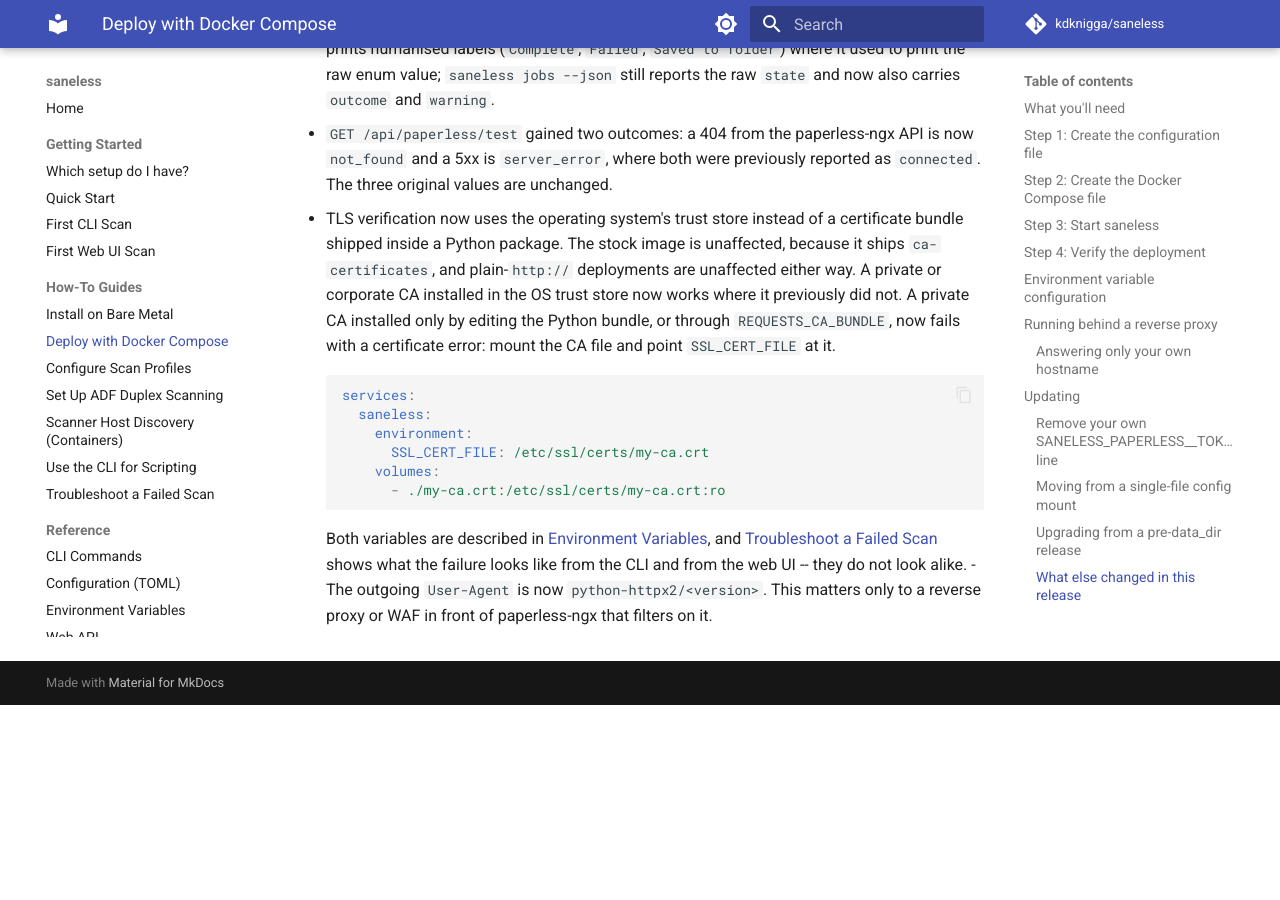
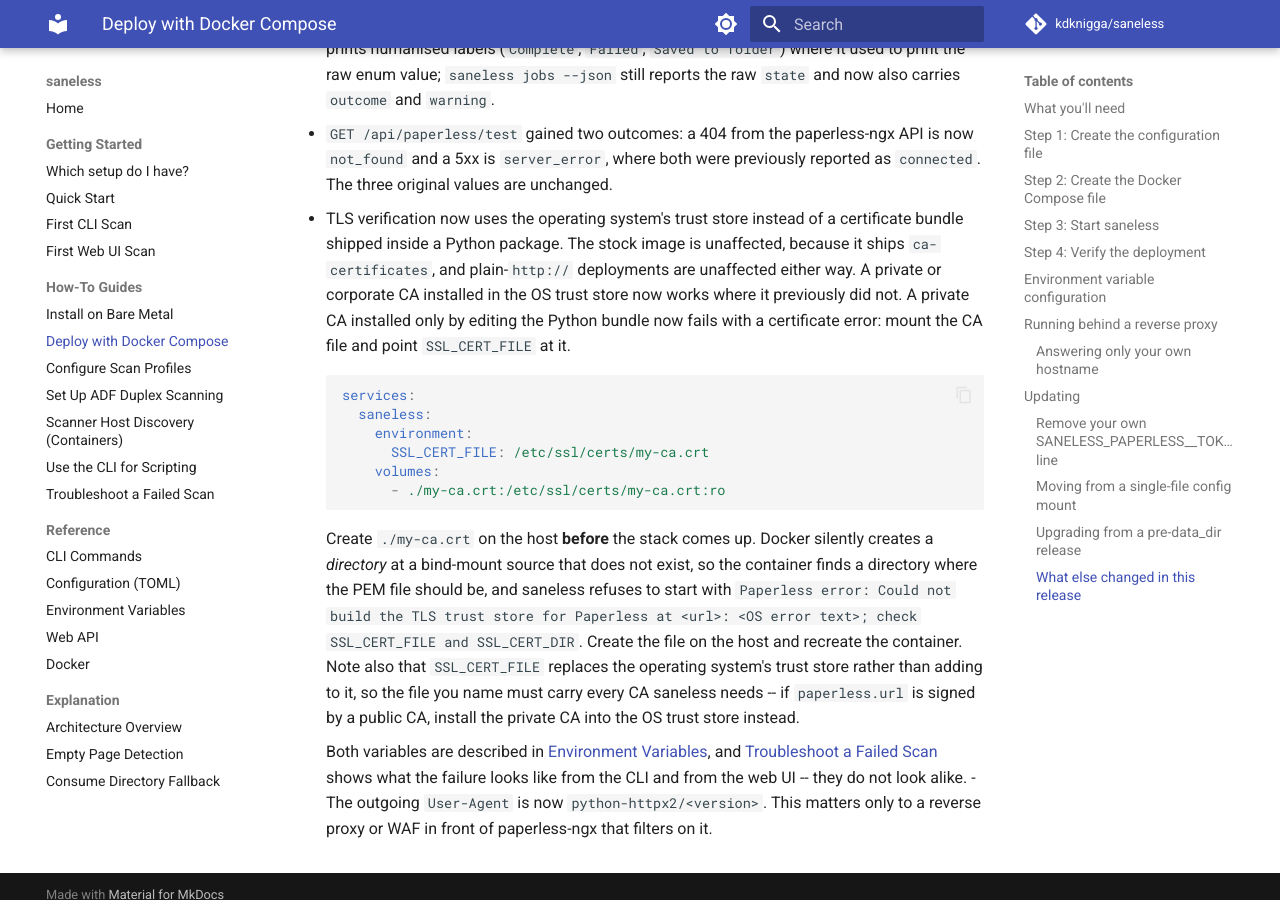
Before and after one commit to kdknigga/saneless, an MkDocs documentation site: the page built from docs/how-to/deploy-docker-compose.md, in a window 1280 px wide and 900 px high, scrolled down 8763 px. Built offline with MkDocs 1.6.1 and Material for MkDocs 9.7.7, drawn with Linux system fonts in a browser that asks for light colours; comment, search, counter and statistics services are not loaded; before the commit the page ends 9468 px from its top, so only the background shows below that.

Commit message:
docs(35.1-05): drop the false REQUESTS_CA_BUNDLE regression, warn the CA bind mount
- Remove the ", or through `REQUESTS_CA_BUNDLE`," clause: neither httpx 0.28.1
  nor httpx2 2.13.0 has ever read that variable, so the change list described a
  regression that cannot have happened (review WR-01, verification gap item 2).
- Add a warning under the compose CA snippet: Docker silently creates a
  directory at a missing bind-mount source, saneless then refuses to start with
  the "check SSL_CERT_FILE and SSL_CERT_DIR" Paperless error, and SSL_CERT_FILE
  replaces the OS trust store so the named file must carry every CA needed.

Co-Authored-By: Claude Opus 5 <noreply@anthropic.com>
Claude-Session: https://claude.ai/code/session_014cDLWnaTZaPFEjHjuecuzR

````diff
--- a/docs/how-to/deploy-docker-compose.md
+++ b/docs/how-to/deploy-docker-compose.md
@@ -326,9 +326,8 @@ release and there is nothing of that kind at the old path.
   unaffected, because it ships `ca-certificates`, and plain-`http://`
   deployments are unaffected either way. A private or corporate CA installed in
   the OS trust store now works where it previously did not. A private CA
-  installed only by editing the Python bundle, or through `REQUESTS_CA_BUNDLE`,
-  now fails with a certificate error: mount the CA file and point
-  `SSL_CERT_FILE` at it.
+  installed only by editing the Python bundle now fails with a certificate
+  error: mount the CA file and point `SSL_CERT_FILE` at it.
 
     ```yaml
     services:
@@ -339,6 +338,17 @@ release and there is nothing of that kind at the old path.
           - ./my-ca.crt:/etc/ssl/certs/my-ca.crt:ro
     ```
 
+    Create `./my-ca.crt` on the host **before** the stack comes up. Docker
+    silently creates a *directory* at a bind-mount source that does not
+    exist, so the container finds a directory where the PEM file should be,
+    and saneless refuses to start with `Paperless error: Could not build the
+    TLS trust store for Paperless at <url>: <OS error text>;
+    check SSL_CERT_FILE and SSL_CERT_DIR`. Create the file on the host and
+    recreate the container. Note also that `SSL_CERT_FILE` replaces the
+    operating system's trust store rather than adding to it, so the file you
+    name must carry every CA saneless needs -- if `paperless.url` is signed by
+    a public CA, install the private CA into the OS trust store instead.
+
     Both variables are described in
     [Environment Variables](../reference/environment-variables.md#not-a-saneless-variable-ssl_cert_file-and-ssl_cert_dir),
     and [Troubleshoot a Failed Scan](troubleshoot-a-failed-scan.md#paperless-errors-exit-3)
````
